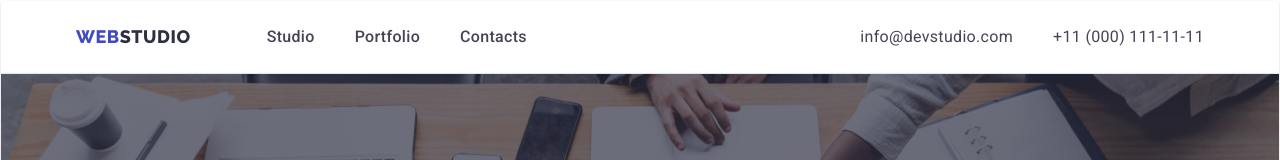
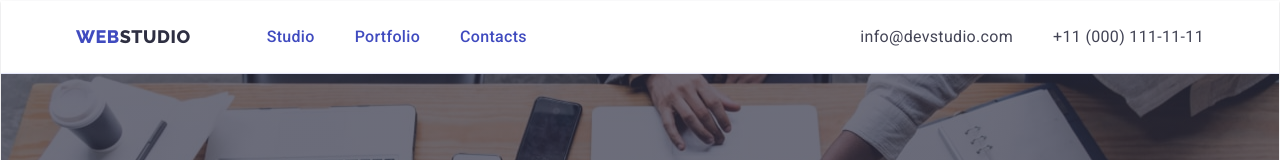
Before and after one commit to TpamBau/goit-markup-hw-05, a plain HTML site: page index.html in a window 1280 px wide. Shown: the top 160 px of the page. Drawn offline with nearby package versions, Linux system fonts and the light colour scheme.

Commit message:
Update style.css

```diff
--- a/css/style.css
+++ b/css/style.css
@@ -157,8 +157,19 @@ a {
   /* letter-spacing: 0.02em; ІНТЕРВАЛ МІЖ СИМВОЛАМИ */
   color: #434455;
   position: relative;
+  color: #404bbf;
+  transition: color 250ms cubic-bezier(0.4, 0, 0.2, 1);
+  /* для плавної зміни кольору текстового контенту */
 }
-
+.menu-item::after {
+  content: '';
+  position: absolute;
+  left: 0;
+  bottom: -1px;
+  height: 4px;
+  background-color: #404bbf;
+  border-radius: 2px;
+}
 .menu-item:focus,
 .link:hover {
   color: #404bbf;
```
